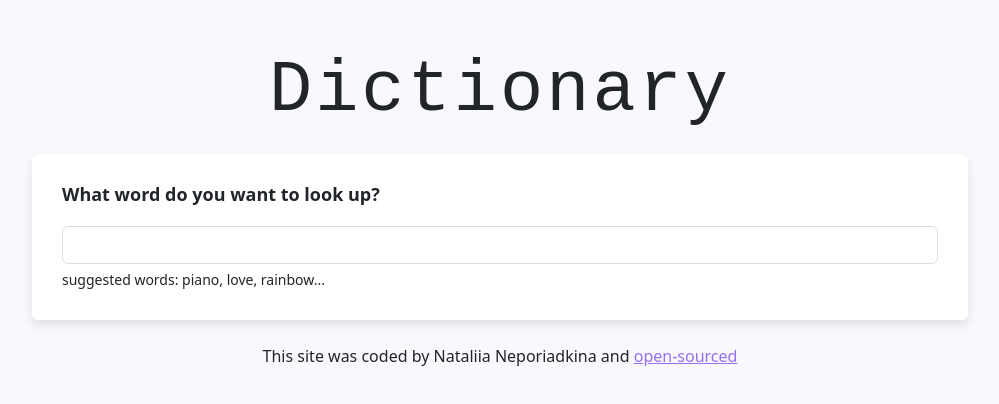
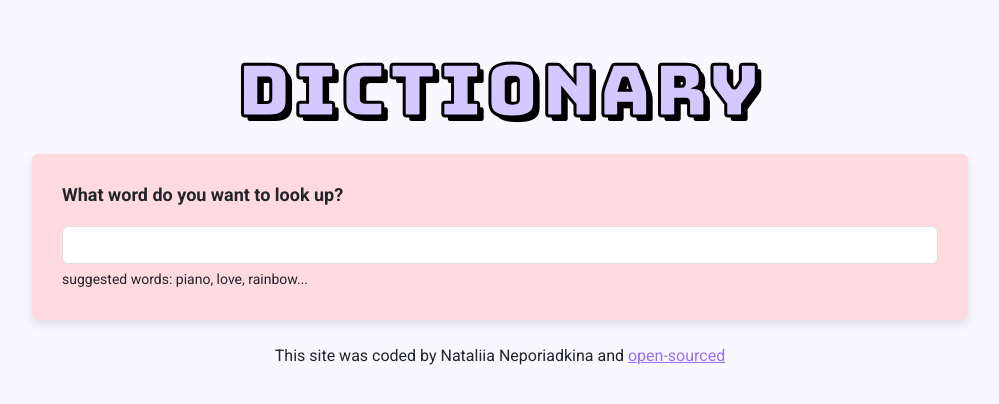
Before and after one commit to natalinep/dictionary-project, a React (Create React App) app: page / in a window 1280 px wide. Shown: the top 404 px of the page, without its empty margins (140-1139 px from the left). Built offline with nearby package versions, Linux system fonts and the light colour scheme.

Commit message:
Added fonts and changed colors

```diff
--- a/public/index.html
+++ b/public/index.html
@@ -20,6 +20,13 @@
       crossorigin="anonymous"
     />
 
+    <link rel="preconnect" href="https://fonts.googleapis.com" />
+    <link rel="preconnect" href="https://fonts.gstatic.com" crossorigin />
+    <link
+      href="https://fonts.googleapis.com/css2?family=Bungee&family=Roboto:wght@400;700&display=swap"
+      rel="stylesheet"
+    />
+
     <title>React Dictionary App</title>
   </head>
   <body>
--- a/src/App.css
+++ b/src/App.css
@@ -1,5 +1,6 @@
 body {
   background: #f9f8fe;
+  font-family: "Roboto", sans-serif;
 }
 
 a {
--- a/src/Dictionary.css
+++ b/src/Dictionary.css
@@ -1,5 +1,5 @@
 .Dictionary section {
-  background: white;
+  background: #ffdae1;
   padding: 30px;
   border-radius: 6px;
   box-shadow: 0 5px 10px rgb(0 0 0 / 10%);
@@ -9,7 +9,10 @@
 .Dictionary h1 {
   font-size: 72px;
   letter-spacing: 3px;
-  font-family: monospace;
+  font-family: "Bungee", cursive;
+  color: #d5c7ff;
+  -webkit-text-stroke: 3px #000;
+  text-shadow: 5px 5px 0px #000;
 }
 
 .Dictionary h2 {
```
